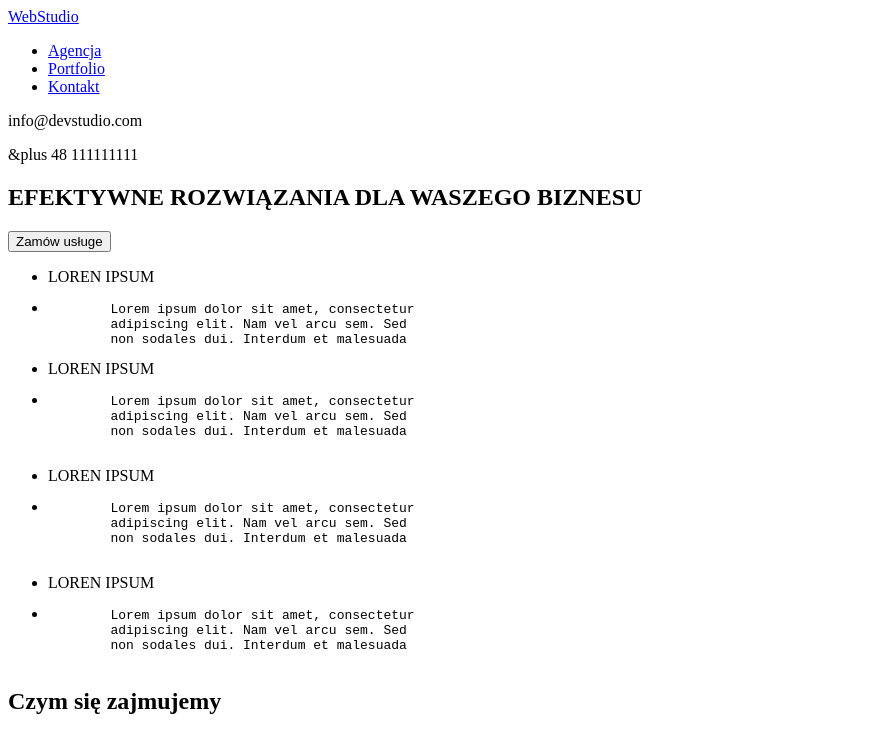
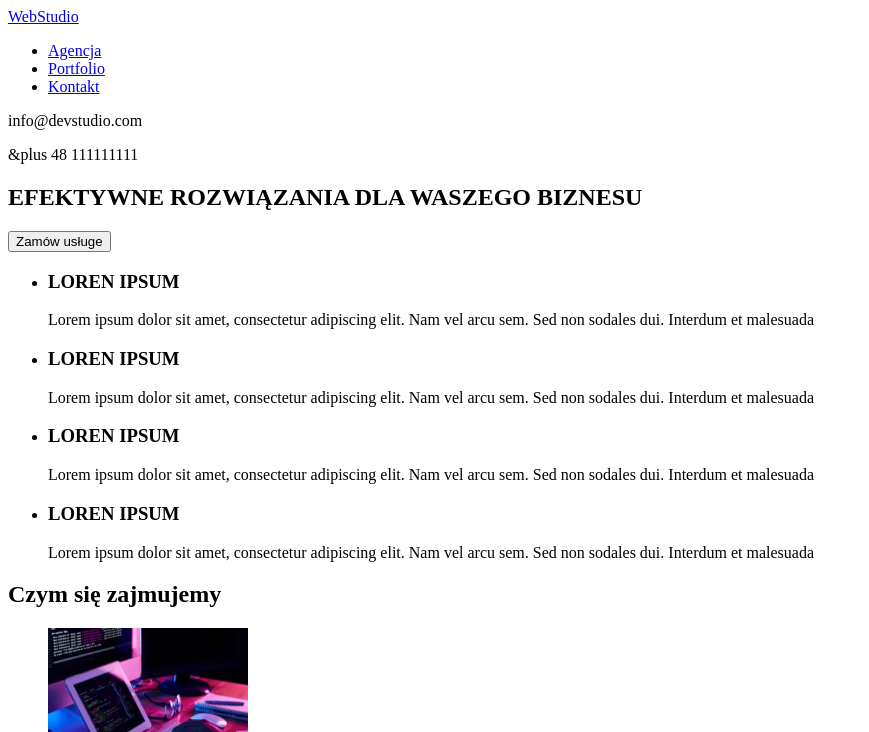
Before and after one commit to EwaOrman/goit-markup-hw-01, a plain HTML site: page index.html in a window 1280 px wide. Shown: the top 732 px of the page, without its empty margins (0-869 px from the left). Drawn offline with Linux system fonts and the light colour scheme.

Commit message:
Update index.html
wprowadzenie sekcji  , dodanie h3 i p znaczników do Loren ipsum i rozbicie na 2 tagi  figcaption

```diff
--- a/index.html
+++ b/index.html
@@ -21,49 +21,42 @@
       <p>&plus 48 111111111</p>
     </header>
     <main>
-      <article>
+      <section>
         <h1>EFEKTYWNE ROZWIĄZANIA DLA WASZEGO BIZNESU</h1>
         <button type="button">Zamów usługe</button>
 
         <ul>
-          <li>LOREN IPSUM</li>
           <li>
-            <pre>
-        Lorem ipsum dolor sit amet, consectetur
-        adipiscing elit. Nam vel arcu sem. Sed
-        non sodales dui. Interdum et malesuada </pre
-            >
+            <h3>LOREN IPSUM</h3>
+            <p>
+              Lorem ipsum dolor sit amet, consectetur adipiscing elit. Nam vel
+              arcu sem. Sed non sodales dui. Interdum et malesuada
+            </p>
           </li>
-          <li>LOREN IPSUM</li>
           <li>
-            <pre>
-        Lorem ipsum dolor sit amet, consectetur
-        adipiscing elit. Nam vel arcu sem. Sed
-        non sodales dui. Interdum et malesuada
-                 </pre
-            >
+            <h3>LOREN IPSUM</h3>
+            <p>
+              Lorem ipsum dolor sit amet, consectetur adipiscing elit. Nam vel
+              arcu sem. Sed non sodales dui. Interdum et malesuada
+            </p>
           </li>
 
-          <li>LOREN IPSUM</li>
           <li>
-            <pre>
-        Lorem ipsum dolor sit amet, consectetur
-        adipiscing elit. Nam vel arcu sem. Sed
-        non sodales dui. Interdum et malesuada
-                     </pre
-            >
+            <h3>LOREN IPSUM</h3>
+            <p>
+              Lorem ipsum dolor sit amet, consectetur adipiscing elit. Nam vel
+              arcu sem. Sed non sodales dui. Interdum et malesuada
+            </p>
           </li>
-          <li>LOREN IPSUM</li>
           <li>
-            <pre>
-        Lorem ipsum dolor sit amet, consectetur
-        adipiscing elit. Nam vel arcu sem. Sed
-        non sodales dui. Interdum et malesuada
-                     </pre
-            >
+            <h3>LOREN IPSUM</h3>
+            <p>
+              Lorem ipsum dolor sit amet, consectetur adipiscing elit. Nam vel
+              arcu sem. Sed non sodales dui. Interdum et malesuada
+            </p>
           </li>
         </ul>
-      </article>
+      </section>
       <section>
         <h2>Czym się zajmujemy</h2>
         <ul>
@@ -93,7 +86,7 @@
           </li>
         </ul>
       </section>
-      <div>
+      <section>
         <h2>Nasz zespół</h2>
         <ul>
           <li>
@@ -104,7 +97,8 @@
                 width="200"
                 height="200"
               />
-              <figcaption>Jon Doe Product Designer</figcaption>
+              <figcaption>Jon Doe</figcaption><figcaption>
+              </figcaption> Product Designer</figcaption>
             </figure>
           </li>
           <li>
@@ -115,7 +109,8 @@
                 width="200"
                 height="200"
               />
-              <figcaption>Jon Doe Frontend Developer</figcaption>
+              <figcaption>Jon Doe</figcaption>
+              <figcaption> Frontend Developer</figcaption>
             </figure>
           </li>
           <li>
@@ -126,7 +121,8 @@
                 width="200"
                 height="200"
               />
-              <figcaption>Jon Doe Marketing</figcaption>
+              <figcaption>Jon Doe</figcaption>
+              <figcaption >Marketing</figcaption>
             </figure>
           </li>
           <li>
@@ -137,11 +133,12 @@
                 width="200"
                 height="200"
               />
-              <figcaption>Jon Doe UI Designer</figcaption>
+              <figcaption>Jon Doe</figcaption>
+              <figcaption> UI Designer</figcaption>
             </figure>
           </li>
         </ul>
-      </div>
+      </section>
     </main>
     <footer>
       <p>WebStudio</p>
```
